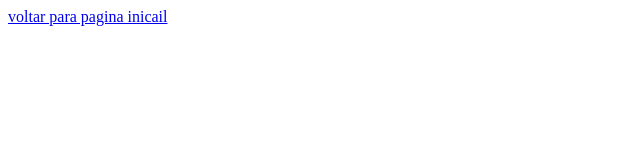
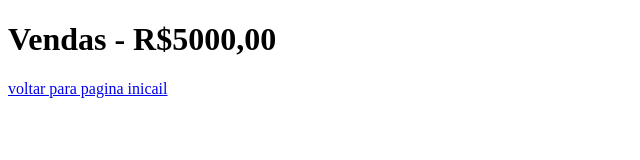
Before and after one commit to erickorlandini/aulaGitHub, a plain HTML site: page vendas.html in a window 1280 px wide. Shown: the whole page, without its empty margins (0-640 px from the left). Drawn offline with Linux system fonts and the light colour scheme.

Commit message:
acrescentado valor das vendas

```diff
--- a/vendas.html
+++ b/vendas.html
@@ -6,6 +6,9 @@
     <title>Document</title>
 </head>
 <body>
+
+    <h1>Vendas - R$5000,00</h1>
     <a href="index.html">voltar para pagina inicail</a>
+
 </body>
 </html>
```
